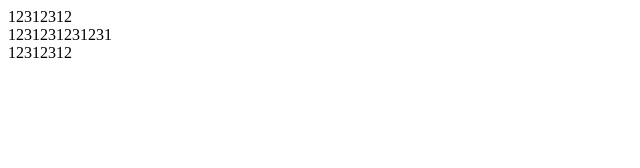
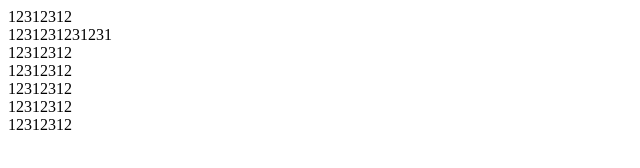
Before and after one commit to Mr-ccyou/git-test, a plain HTML site: page index.html in a window 1280 px wide. Shown: the whole page, without its empty margins (0-640 px from the left). Drawn offline with Linux system fonts and the light colour scheme.

Commit message:
test branch

```diff
--- a/index.html
+++ b/index.html
@@ -1,6 +1,6 @@
 <!--
  * @Date: 2020-01-09 09:26:03
- * @LastEditTime : 2020-01-09 10:42:47
+ * @LastEditTime : 2020-01-09 10:57:09
  -->
 <!DOCTYPE html>
 <html lang="en">
@@ -14,5 +14,10 @@
     <div>12312312</div>
     <div>1231231231231</div>
     <div>12312312</div>
+
+    <div>12312312</div>
+    <div>12312312</div>
+    <div>12312312</div>
+    <div>12312312</div>
   </body>
 </html>
```
